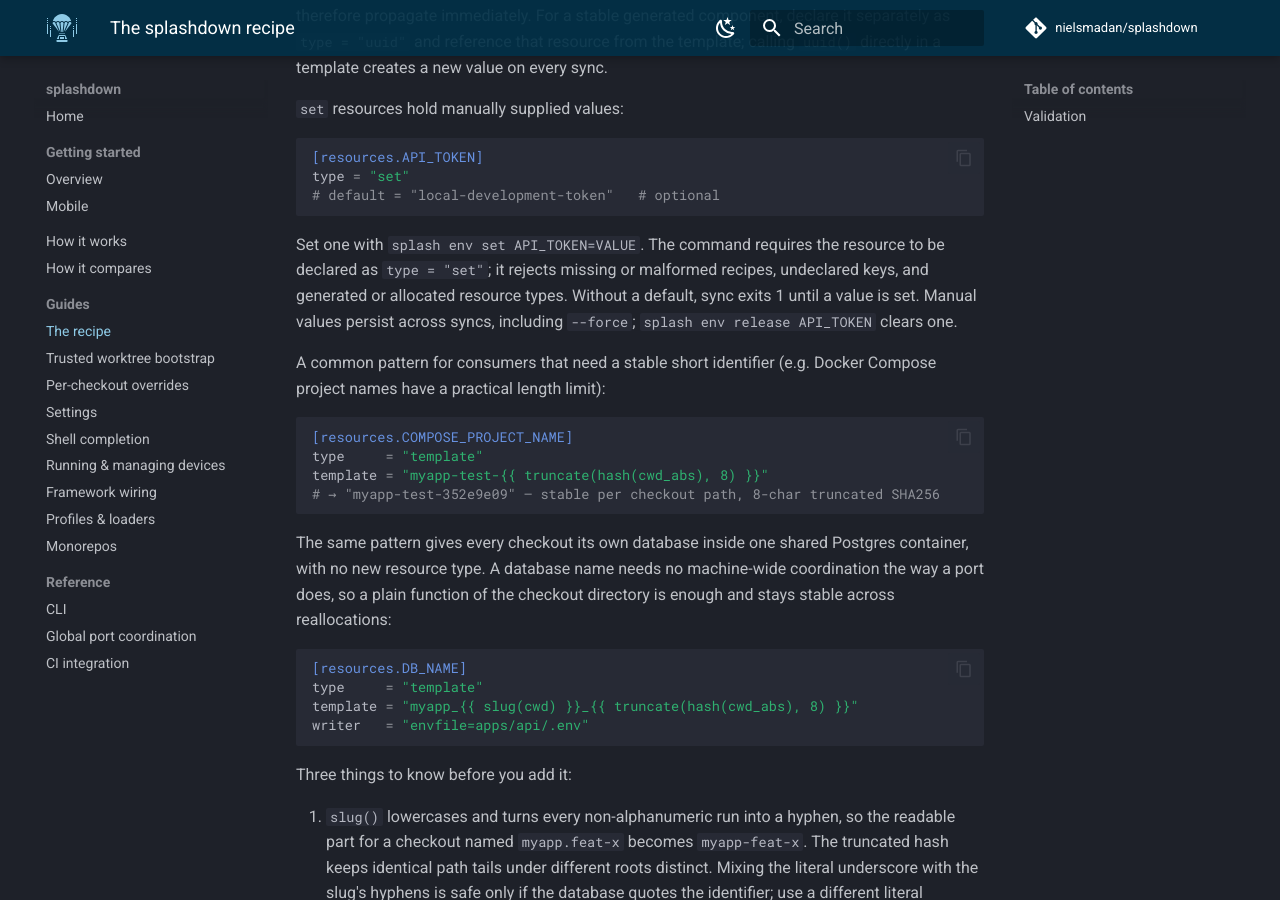
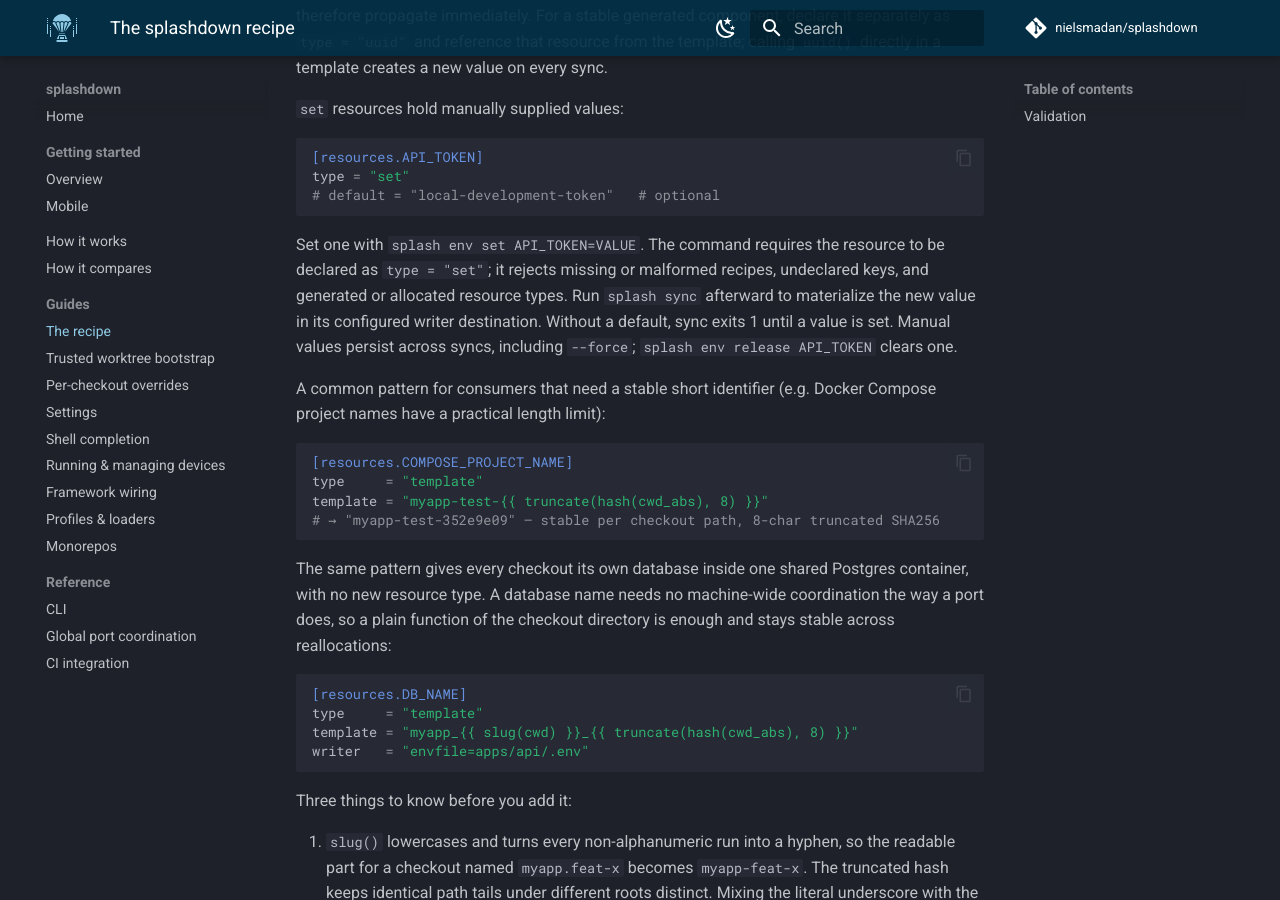
Before and after one commit to nielsmadan/splashdown, an MkDocs documentation site: the page built from docs/user/recipe.md, in a window 1280 px wide and 900 px high, scrolled down 1394 px. Built offline with MkDocs 1.6.1 and Material for MkDocs 9.7.7, drawn with Linux system fonts in a browser that asks for light colours; comment, search, counter and statistics services are not loaded.

Commit message:
fix: document env set sync step

````diff
--- a/docs/user/recipe.md
+++ b/docs/user/recipe.md
@@ -64,7 +64,7 @@ type = "set"
 # default = "local-development-token"   # optional
 ```
 
-Set one with `splash env set API_TOKEN=VALUE`. The command requires the resource to be declared as `type = "set"`; it rejects missing or malformed recipes, undeclared keys, and generated or allocated resource types. Without a default, sync exits 1 until a value is set. Manual values persist across syncs, including `--force`; `splash env release API_TOKEN` clears one.
+Set one with `splash env set API_TOKEN=VALUE`. The command requires the resource to be declared as `type = "set"`; it rejects missing or malformed recipes, undeclared keys, and generated or allocated resource types. Run `splash sync` afterward to materialize the new value in its configured writer destination. Without a default, sync exits 1 until a value is set. Manual values persist across syncs, including `--force`; `splash env release API_TOKEN` clears one.
 
 A common pattern for consumers that need a stable short identifier (e.g. Docker Compose project names have a practical length limit):
 
````
